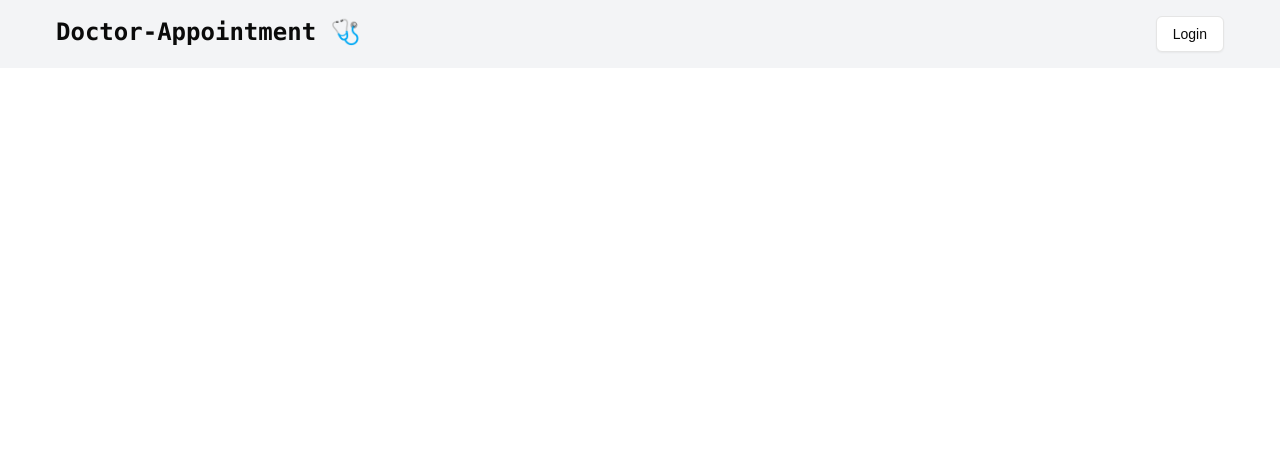
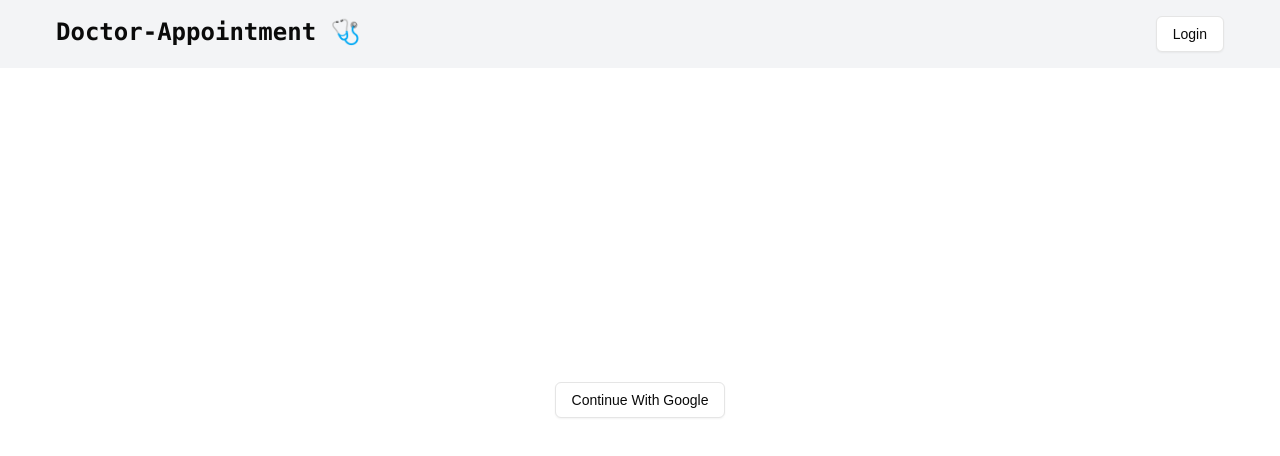
Before and after one commit to Muhammadkashif20/Doctor-Appointment-Website-FullStack, a Next.js app: page /Signin in a window 1280 px wide. Shown: the top 456 px of the page. Built offline with nearby package versions, Linux system fonts and the light colour scheme.

Commit message:
Create a Signin Page and Working on Apply Form

```diff
--- a/package.json
+++ b/package.json
@@ -9,9 +9,11 @@
         "lint": "next lint"
     },
     "dependencies": {
+        "@hookform/resolvers": "^3.9.1",
         "@radix-ui/react-avatar": "^1.1.1",
         "@radix-ui/react-checkbox": "^1.1.2",
         "@radix-ui/react-icons": "^1.3.1",
+        "@radix-ui/react-label": "^2.1.0",
         "@radix-ui/react-menubar": "^1.1.2",
         "@radix-ui/react-popover": "^1.1.2",
         "@radix-ui/react-select": "^2.1.2",
@@ -25,8 +27,10 @@
         "react": "^18",
         "react-day-picker": "^8.10.1",
         "react-dom": "^18",
+        "react-hook-form": "^7.53.1",
         "tailwind-merge": "^2.5.4",
-        "tailwindcss-animate": "^1.0.7"
+        "tailwindcss-animate": "^1.0.7",
+        "zod": "^3.23.8"
     },
     "devDependencies": {
         "eslint": "^8",
--- /dev/null
+++ b/src/app/SeeDoctors/ApplyDoctor/page.js
@@ -0,0 +1,19 @@
+
+export default  function ApplyDoctor(){
+    return(
+        <div className="pt-24 mx-4 px-8">
+            <h1 className="font-bold text-2xl ">Apply As A Doctor In Our Modern Platform</h1>
+            <p className="pt-2 text-gray-500">
+            Join our dedicated team of healthcare professionals
+            and make a difference in the lives of patients.
+             As a doctor, you'll have the opportunity
+              to provide essential medical care,
+               work alongside skilled colleagues,
+               and gain invaluable experience in a dynamic environment.
+                We are looking for compassionate
+                and skilled individuals who are
+                 committed to delivering the highest standards of care.
+            </p>
+        </div>
+    )
+}
--- a/src/app/Signin/page.js
+++ b/src/app/Signin/page.js
@@ -1,8 +1,9 @@
+import { Button } from "@/components/ui/button";
 
 export default function Signin(){
     return(
-        <div>
-      <h1>Hello SignIn Page 😎</h1>
+        <div className="min-h-screen flex flex-col justify-center items-center">
+                <Button variant={'outline'}>Continue With Google</Button>
         </div>
     )
 }
--- /dev/null
+++ b/src/components/ApplyForm.jsx
@@ -0,0 +1,11 @@
+"use client"
+
+import { z } from "zod"
+
+const formSchema = z.object({
+  name: z.string().min(2).max(50),
+  bio: z.string().min(2).max(110),
+  hospital: z.string().min(2).max(50),
+
+
+})
--- a/src/components/HeroSection.jsx
+++ b/src/components/HeroSection.jsx
@@ -1,5 +1,6 @@
 import Image from 'next/image'
 import { Button } from './ui/button'
+import Link from 'next/link'
 
 const HeroSection = () => {
   return (
@@ -23,7 +24,9 @@
 
       <div className="flex justify-center gap-4">
       <Button variant='outline'>Find Doctor You Need</Button>
+      <Link href={'SeeDoctors/ApplyDoctor'}>
       <Button>Apply As a Doctor</Button>
+      </Link>
       </div>
     </div>
     <div className="lg:max-w-lg lg:w-full md:w-1/2 w-5/6 px-14 ">
--- /dev/null
+++ b/src/components/ui/form.jsx
@@ -0,0 +1,134 @@
+"use client";
+import * as React from "react"
+import { Slot } from "@radix-ui/react-slot"
+import { Controller, FormProvider, useFormContext } from "react-hook-form";
+
+import { cn } from "@/lib/utils"
+import { Label } from "@/components/ui/label"
+
+const Form = FormProvider
+
+const FormFieldContext = React.createContext({})
+
+const FormField = (
+  {
+    ...props
+  }
+) => {
+  return (
+    (<FormFieldContext.Provider value={{ name: props.name }}>
+      <Controller {...props} />
+    </FormFieldContext.Provider>)
+  );
+}
+
+const useFormField = () => {
+  const fieldContext = React.useContext(FormFieldContext)
+  const itemContext = React.useContext(FormItemContext)
+  const { getFieldState, formState } = useFormContext()
+
+  const fieldState = getFieldState(fieldContext.name, formState)
+
+  if (!fieldContext) {
+    throw new Error("useFormField should be used within <FormField>")
+  }
+
+  const { id } = itemContext
+
+  return {
+    id,
+    name: fieldContext.name,
+    formItemId: `${id}-form-item`,
+    formDescriptionId: `${id}-form-item-description`,
+    formMessageId: `${id}-form-item-message`,
+    ...fieldState,
+  }
+}
+
+const FormItemContext = React.createContext({})
+
+const FormItem = React.forwardRef(({ className, ...props }, ref) => {
+  const id = React.useId()
+
+  return (
+    (<FormItemContext.Provider value={{ id }}>
+      <div ref={ref} className={cn("space-y-2", className)} {...props} />
+    </FormItemContext.Provider>)
+  );
+})
+FormItem.displayName = "FormItem"
+
+const FormLabel = React.forwardRef(({ className, ...props }, ref) => {
+  const { error, formItemId } = useFormField()
+
+  return (
+    (<Label
+      ref={ref}
+      className={cn(error && "text-destructive", className)}
+      htmlFor={formItemId}
+      {...props} />)
+  );
+})
+FormLabel.displayName = "FormLabel"
+
+const FormControl = React.forwardRef(({ ...props }, ref) => {
+  const { error, formItemId, formDescriptionId, formMessageId } = useFormField()
+
+  return (
+    (<Slot
+      ref={ref}
+      id={formItemId}
+      aria-describedby={
+        !error
+          ? `${formDescriptionId}`
+          : `${formDescriptionId} ${formMessageId}`
+      }
+      aria-invalid={!!error}
+      {...props} />)
+  );
+})
+FormControl.displayName = "FormControl"
+
+const FormDescription = React.forwardRef(({ className, ...props }, ref) => {
+  const { formDescriptionId } = useFormField()
+
+  return (
+    (<p
+      ref={ref}
+      id={formDescriptionId}
+      className={cn("text-[0.8rem] text-muted-foreground", className)}
+      {...props} />)
+  );
+})
+FormDescription.displayName = "FormDescription"
+
+const FormMessage = React.forwardRef(({ className, children, ...props }, ref) => {
+  const { error, formMessageId } = useFormField()
+  const body = error ? String(error?.message) : children
+
+  if (!body) {
+    return null
+  }
+
+  return (
+    (<p
+      ref={ref}
+      id={formMessageId}
+      className={cn("text-[0.8rem] font-medium text-destructive", className)}
+      {...props}>
+      {body}
+    </p>)
+  );
+})
+FormMessage.displayName = "FormMessage"
+
+export {
+  useFormField,
+  Form,
+  FormItem,
+  FormLabel,
+  FormControl,
+  FormDescription,
+  FormMessage,
+  FormField,
+}
--- /dev/null
+++ b/src/components/ui/label.jsx
@@ -0,0 +1,18 @@
+"use client"
+
+import * as React from "react"
+import * as LabelPrimitive from "@radix-ui/react-label"
+import { cva } from "class-variance-authority";
+
+import { cn } from "@/lib/utils"
+
+const labelVariants = cva(
+  "text-sm font-medium leading-none peer-disabled:cursor-not-allowed peer-disabled:opacity-70"
+)
+
+const Label = React.forwardRef(({ className, ...props }, ref) => (
+  <LabelPrimitive.Root ref={ref} className={cn(labelVariants(), className)} {...props} />
+))
+Label.displayName = LabelPrimitive.Root.displayName
+
+export { Label }
```
Also changed, not shown: 1 other file (tests, documents, lock files or other folders).
